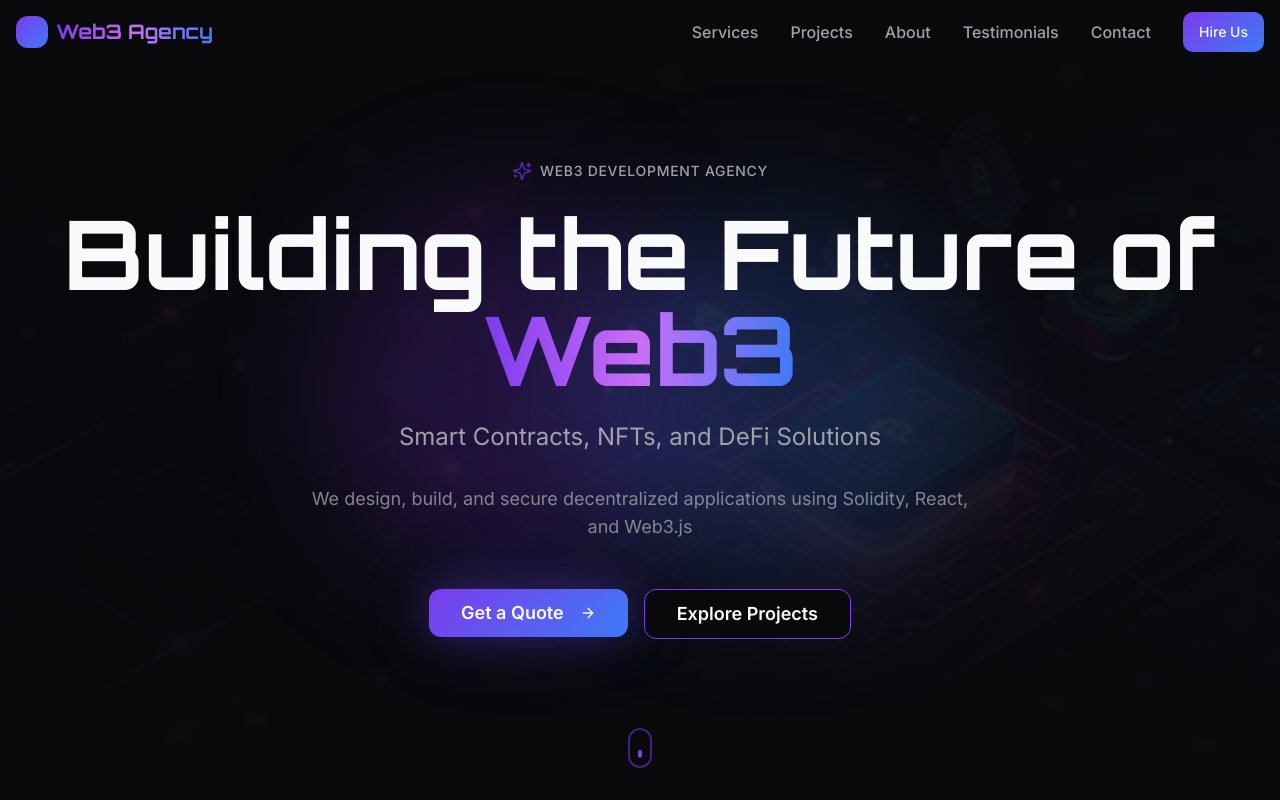
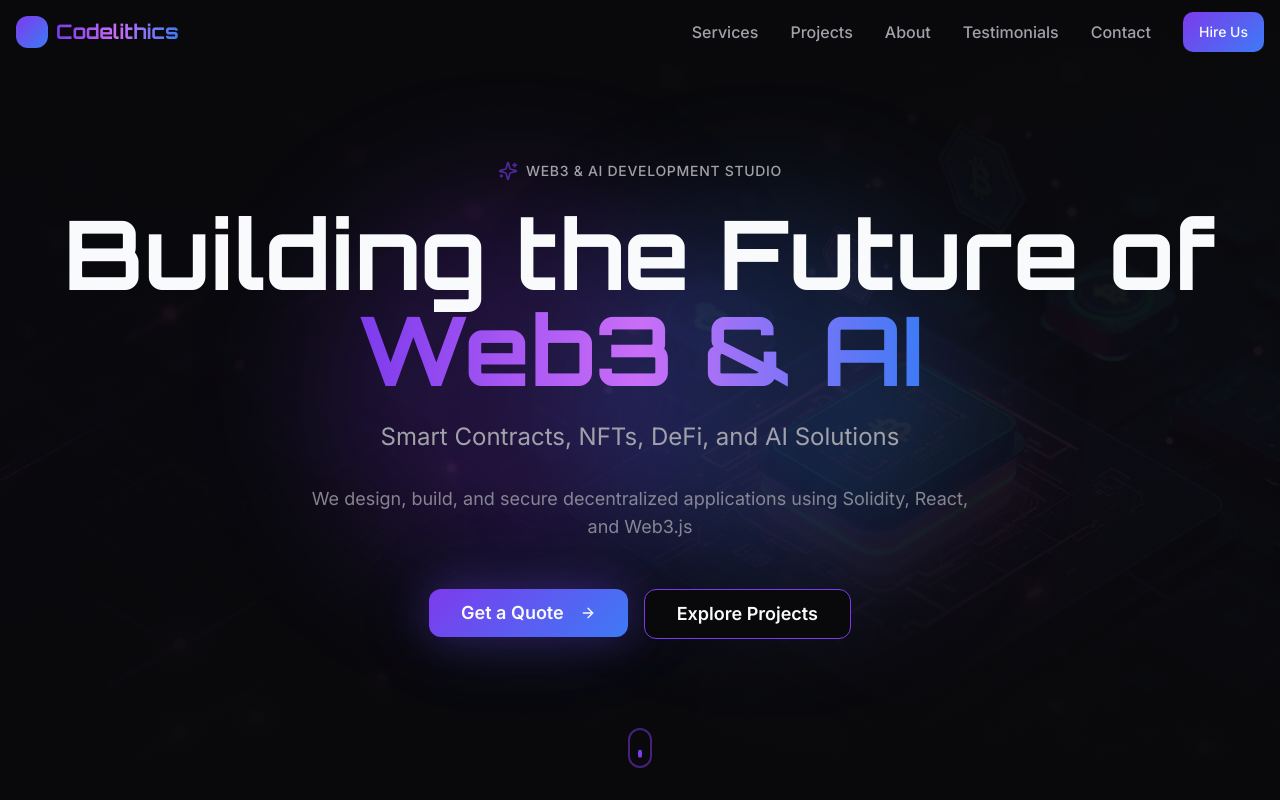
Before and after one commit to MustafaTahir57/CodeLithics, a React (Vite) app: page / in a window 1280 px wide. Shown: the top 800 px of the page. Built offline with nearby package versions, Linux system fonts and the light colour scheme; the HTML template or start-up script is replaced by a standard one.

Commit message:
Brand as Codelithics
Update site branding to Codelithics, a Web3 & AI development studio led by Muhammad Mustafa Tahir, and add founder-led GitHub attribution. Changes include hero, navigation, footer, and about sections reflecting new branding and GitHub link.

```diff
--- a/src/components/About.tsx
+++ b/src/components/About.tsx
@@ -26,7 +26,7 @@ const About = () => {
             About <span className="text-gradient">Our Team</span>
           </h2>
           <p className="text-muted-foreground text-lg max-w-3xl mx-auto leading-relaxed">
-            We're a team of blockchain engineers and developers led by{" "}
+            Codelithics is a Web3 & AI development studio led by{" "}
             <span className="text-primary font-semibold">Muhammad Mustafa Tahir</span>,
             delivering secure and scalable decentralized solutions worldwide.
           </p>
--- a/src/components/Footer.tsx
+++ b/src/components/Footer.tsx
@@ -8,10 +8,21 @@ const Footer = () => {
           <div>
             <div className="flex items-center gap-2 mb-4">
               <div className="w-8 h-8 bg-gradient-primary rounded-lg" />
-              <span className="text-xl font-heading font-bold text-gradient">Web3 Agency</span>
+              <span className="text-xl font-heading font-bold text-gradient">Codelithics</span>
             </div>
             <p className="text-muted-foreground text-sm">
-              Building the future of Web3 with secure, scalable, and innovative blockchain solutions.
+              A Web3 & AI development studio led by Muhammad Mustafa Tahir.
+            </p>
+            <p className="text-muted-foreground text-xs mt-2">
+              All open-source projects are maintained by the founder:{" "}
+              <a
+                href="https://github.com/MustafaTahir57"
+                target="_blank"
+                rel="noopener noreferrer"
+                className="text-primary hover:underline"
+              >
+                github.com/MustafaTahir57
+              </a>
             </p>
           </div>
 
@@ -80,7 +91,7 @@ const Footer = () => {
 
         <div className="border-t border-border pt-8 text-center">
           <p className="text-muted-foreground text-sm">
-            © {new Date().getFullYear()} Web3 Agency. Led by Muhammad Mustafa Tahir. All rights reserved.
+            © {new Date().getFullYear()} Codelithics. Led by Muhammad Mustafa Tahir. All rights reserved.
           </p>
         </div>
       </div>
--- a/src/components/Hero.tsx
+++ b/src/components/Hero.tsx
@@ -32,17 +32,17 @@ const Hero = () => {
           <div className="flex items-center justify-center gap-2 mb-6">
             <Sparkles className="w-5 h-5 text-primary animate-glow" />
             <span className="text-sm uppercase tracking-wider text-muted-foreground font-medium">
-              Web3 Development Agency
+              Web3 & AI Development Studio
             </span>
           </div>
 
           <h1 className="text-5xl md:text-7xl lg:text-8xl font-heading font-bold mb-6 leading-tight">
             Building the Future of{" "}
-            <span className="text-gradient">Web3</span>
+            <span className="text-gradient">Web3 & AI</span>
           </h1>
 
           <p className="text-xl md:text-2xl text-muted-foreground max-w-3xl mx-auto mb-8 leading-relaxed">
-            Smart Contracts, NFTs, and DeFi Solutions
+            Smart Contracts, NFTs, DeFi, and AI Solutions
           </p>
 
           <p className="text-base md:text-lg text-muted-foreground/80 max-w-2xl mx-auto mb-12">
--- a/src/components/Navigation.tsx
+++ b/src/components/Navigation.tsx
@@ -42,7 +42,7 @@ const Navigation = () => {
           <div className="flex items-center justify-between h-16">
             <div className="flex items-center gap-2">
               <div className="w-8 h-8 bg-gradient-primary rounded-lg" />
-              <span className="text-xl font-heading font-bold text-gradient">Web3 Agency</span>
+              <span className="text-xl font-heading font-bold text-gradient">Codelithics</span>
             </div>
 
             {/* Desktop Navigation */}
```
